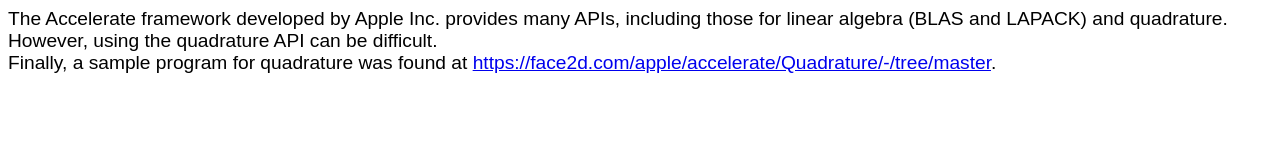
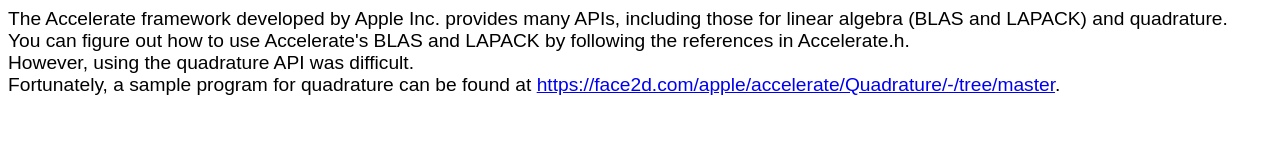
Before and after one commit to 0003821006/quadrature, a plain HTML site: page index.html in a window 1280 px wide. Drawn offline with Linux system fonts and the light colour scheme.

Commit message:
Update index.html

```diff
--- a/index.html
+++ b/index.html
@@ -13,7 +13,8 @@
 
 <body>
     The Accelerate framework developed by Apple Inc. provides many APIs, including those for linear algebra (BLAS and LAPACK) and quadrature.<br>
-    However, using the quadrature API can be difficult.<br>
-    Finally, a sample program for quadrature was found at  <a href="https://face2d.com/apple/accelerate/Quadrature/-/tree/master">https://face2d.com/apple/accelerate/Quadrature/-/tree/master</a>.
+    You can figure out how to use Accelerate's BLAS and LAPACK by following the references in Accelerate.h.<br>
+    However, using the quadrature API was difficult.<br>
+    Fortunately, a sample program for quadrature can be found at <a href="https://face2d.com/apple/accelerate/Quadrature/-/tree/master">https://face2d.com/apple/accelerate/Quadrature/-/tree/master</a>.
 </body>
 </html>
```
